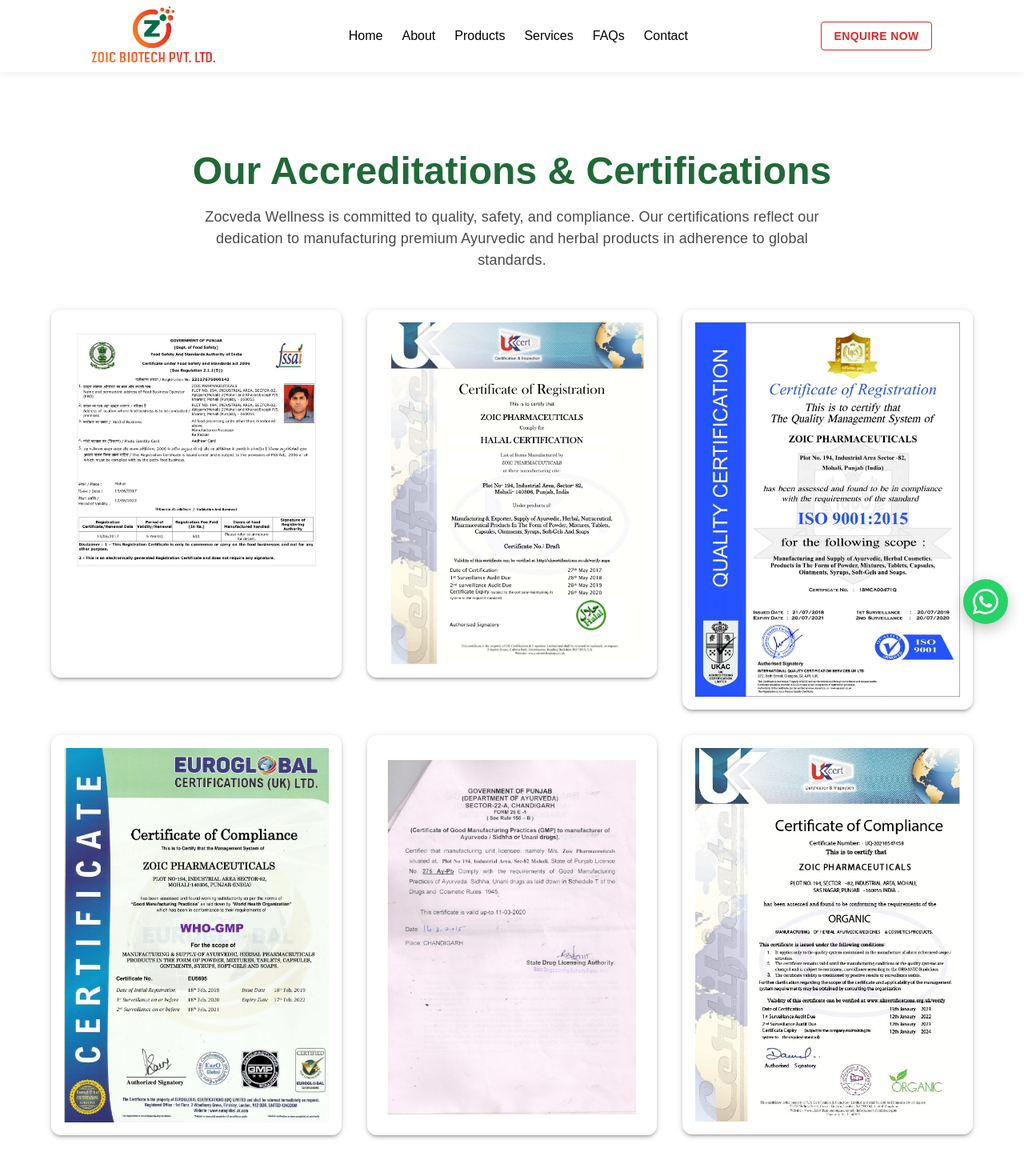
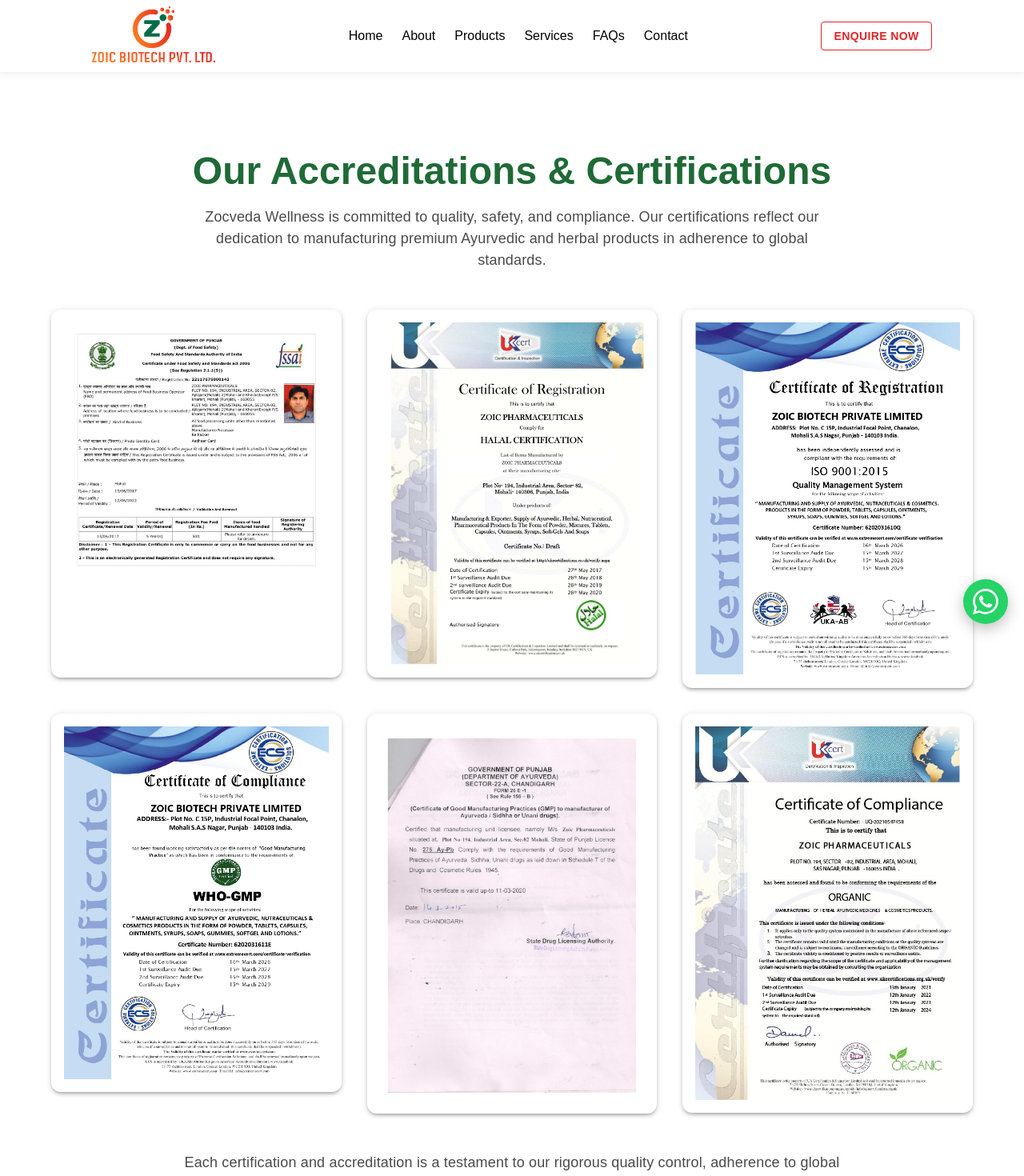
Before and after one commit to zoic-dev/zoicbiotech, a Next.js app: page /accreditations in a window 1280 px wide. Shown: the top 1470 px of the page at 80% size. Built offline with nearby package versions, Linux system fonts and the light colour scheme; a web font is replaced by a local one.

Commit message:
certificates updated

```diff
--- a/app/accreditations/page.js
+++ b/app/accreditations/page.js
@@ -9,8 +9,8 @@
 const accreditationImages = [
     { src: "/accreditations/FSSAI.jpg", alt: "FSSAI Certificate" },
     { src: "/accreditations/HALAL.jpg", alt: "Halal Certification" },
-    { src: "/accreditations/ISO-scaled.jpg", alt: "ISO Certificate" },
-    { src: "/accreditations/WHO-GMP-CERTIFICATE.jpg", alt: "WHO-GMP Certificate" },
+    { src: "/accreditations/iso.jpg", alt: "ISO Certificate" },
+    { src: "/accreditations/who.jpg", alt: "WHO-GMP Certificate" },
     { src: "/accreditations/GMP-pic.jpg", alt: "GMP Certificate" },
     { src: "/accreditations/certificate3.jpg", alt: "Other Certificate" }
 ];
```
Also changed, not shown: public/accreditations/iso.jpg (added), public/accreditations/who.jpg (added).
